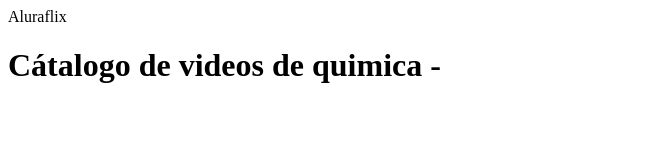
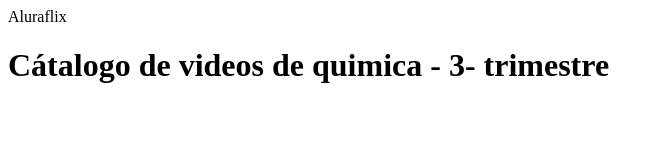
Before and after one commit to samueltrombetta-boop/Samuel-farias_36_1B_2025, a plain HTML site: page index.html in a window 1280 px wide. Shown: the whole page, without its empty margins (0-664 px from the left). Drawn offline with Linux system fonts and the light colour scheme.

Commit message:
Update index.html

```diff
--- a/index.html
+++ b/index.html
@@ -1,2 +1,2 @@
 <header>Aluraflix</header>
-<h1>Cátalogo de videos de quimica -
+<h1>Cátalogo de videos de quimica - 3- trimestre</h1>
```
